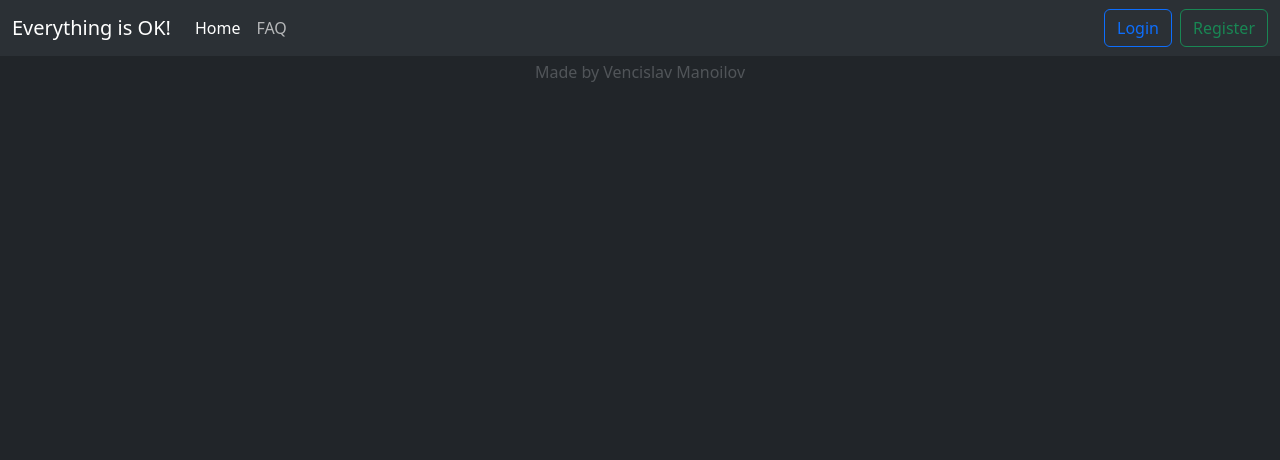
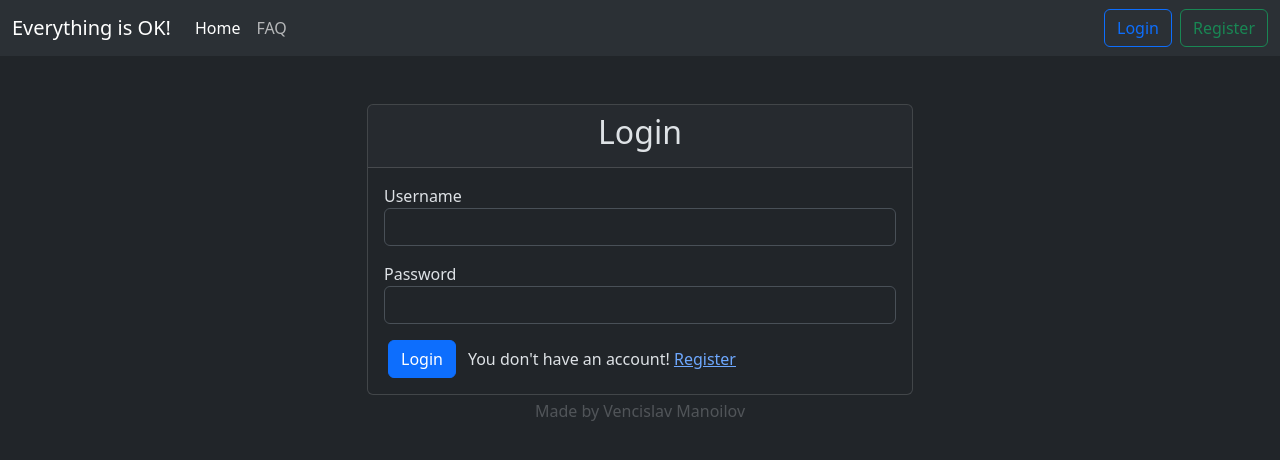
Before and after one commit to VencislavManoilov/Everything-is-OK, a React (Create React App) app in the folder front-end/: page /login in a window 1280 px wide. Shown: the top 460 px of the page. Built offline with nearby package versions, Linux system fonts and the light colour scheme; no server answers.

Commit message:
Added Login Page

```diff
--- a/front-end/src/App.js
+++ b/front-end/src/App.js
@@ -4,6 +4,7 @@ import axios from "axios";
 import Navbar from "./components/Navbar";
 import Footer from "./components/Footer";
 import Register from "./components/Register";
+import Login from "./components/Login";
 
 const URL = process.env.REACT_APP_BACKEND_URL || process.env.REACT_APP_CUSTOM_BACKEND_URL || "http://localhost:8080";
 
@@ -66,6 +67,7 @@ function App() {
             <Routes>
                 <Route path="/" element={<InitComponent user={user} onRegisterGuest={RegisterGuest} />} />
                 <Route path="/register" element={<Register />} />
+                <Route path="/login" element={<Login />} />
             </Routes>
             <Footer />
         </Router>
--- /dev/null
+++ b/front-end/src/components/Login.js
@@ -0,0 +1,73 @@
+import React, { useState } from "react";
+import axios from "axios";
+
+const URL = process.env.REACT_APP_BACKEND_URL || process.env.REACT_APP_CUSTOM_BACKEND_URL || "http://localhost:8080";
+
+const Login = () => {
+    const [username, setUsername] = useState('');
+    const [password, setPassword] = useState('');
+
+    const handleSubmit = async (e) => {
+        e.preventDefault();
+
+        try {
+            const response = await axios.post(URL+"/login", {
+                username: username,
+                password: password
+            }, { withCredentials: true });
+
+            if(response.data.success) {
+                window.location.href = "/";
+            }
+        } catch(error) {
+
+        }
+    }
+
+    return (
+        <div className="container mt-5">
+            <div className="row justify-content-center">
+                <div className="col-md-6">
+                    <div className="card">
+                        <div className="card-header text-center">
+                            <h2>Login</h2>
+                        </div>
+                        <div className="card-body">
+                            <form onSubmit={handleSubmit}>
+                                <div className="form-group mb-3">
+                                    <label htmlFor="username">Username</label>
+                                    <input
+                                        type="text"
+                                        className="form-control"
+                                        id="username"
+                                        value={username}
+                                        onChange={(e) => setUsername(e.target.value)}
+                                        required
+                                    />
+                                </div>
+                                <div className="form-group mb-3">
+                                    <label htmlFor="password">Password</label>
+                                    <input
+                                        type="password"
+                                        className="form-control"
+                                        id="password"
+                                        value={password}
+                                        onChange={(e) => setPassword(e.target.value)}
+                                        required
+                                    />
+                                </div>
+
+                                <div className="row align-items-center">
+                                    <button type="submit" className="btn btn-primary btn-block col-auto ms-3">Login</button>
+                                    <p className="col-auto" style={{margin: 0}}>You don't have an account! <a href="/register">Register</a></p>
+                                </div>
+                            </form>
+                        </div>
+                    </div>
+                </div>
+            </div>
+        </div>
+    );
+}
+
+export default Login;
```
